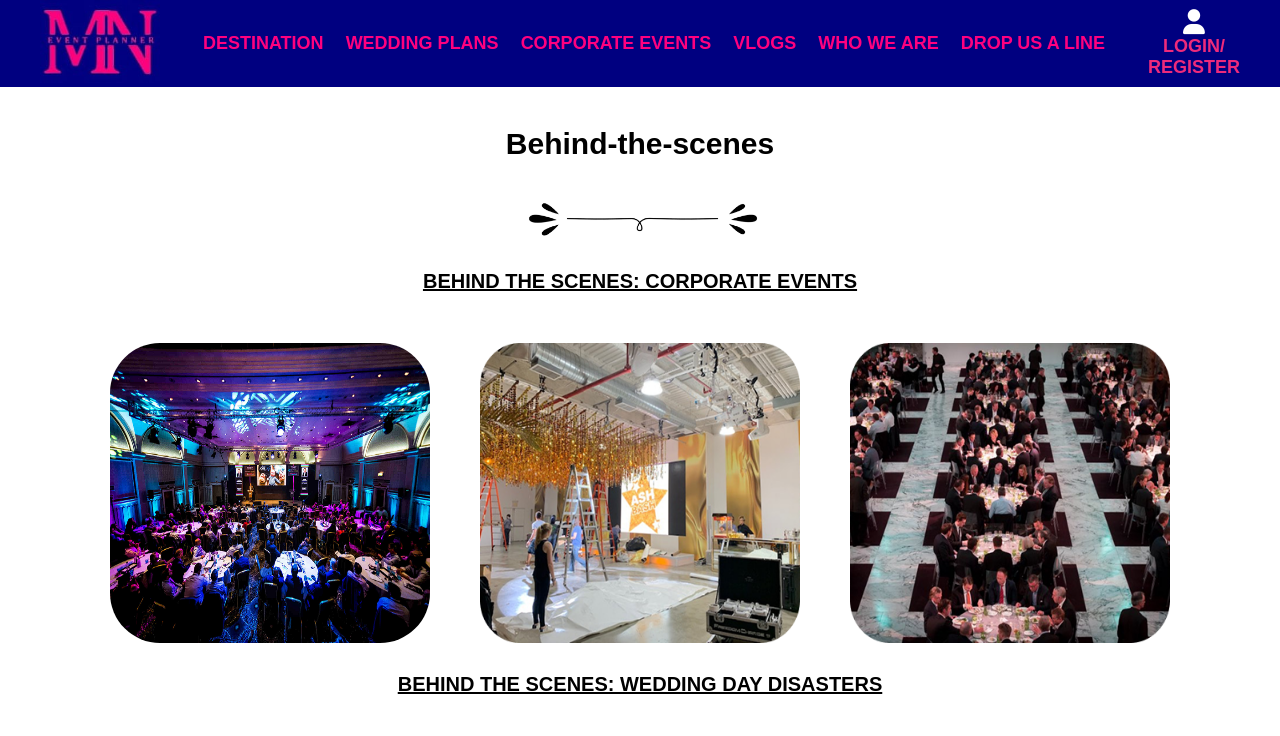
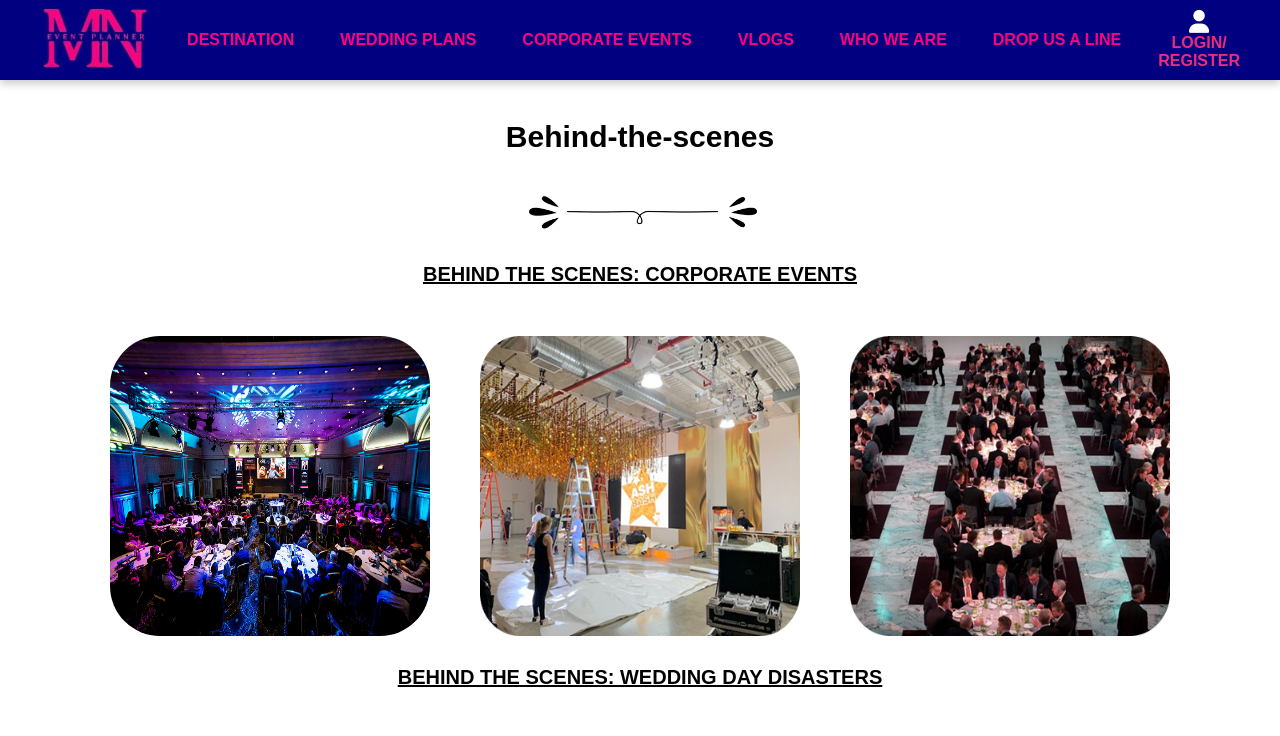
Before and after one commit to DevakiMathivarma/Event-planner, a plain HTML site: page vlogs.html in a window 1280 px wide. Shown: the top 736 px of the page. Drawn offline with nearby package versions, Linux system fonts and the light colour scheme.

Commit message:
fixed alignments

```diff
--- a/assets/css/Drop-us-a-line.css
+++ b/assets/css/Drop-us-a-line.css
@@ -4,6 +4,12 @@
     box-sizing: border-box;
 }
 /* navigation bar css */
+header{
+    position:sticky;
+    top:0;
+    z-index: 1000;
+    box-shadow: 0px 4px 8px rgba(0, 0, 0, 0.2);
+}
 nav {
     background-color: #000080;
 }
@@ -35,8 +41,8 @@ nav {
     color: #FF007F;
     font-family: sans-serif;
     font-weight: bold;
-    padding: 11px;
-    font-size: 18px;
+    padding: 23px;
+    font-size: 16px;
     text-decoration: none;
 
 }
@@ -50,17 +56,17 @@ nav {
 
 .container button {
     color: #ee2a7b;
-    font-size: 18px;
+    font-size: 16px;
     font-weight: bold;
 }
 
 .container button i {
     color: white;
-    font-size: 25px;
+    font-size: 23px;
 }
 
 .logo img {
-    width: 120px;
+    width: 110px;
 }
 
 nav .container .nav-links {
--- a/assets/css/corporateevent.css
+++ b/assets/css/corporateevent.css
@@ -2,6 +2,12 @@
     margin: 0;
     padding: 0;
     box-sizing: border-box;
+}
+header{
+    position:sticky;
+    top:0;
+    z-index: 1000;
+    box-shadow: 0px 4px 8px rgba(0, 0, 0, 0.2);
 }
 /* navigation bar css */
 nav {
@@ -35,8 +41,8 @@ nav {
     color: #FF007F;
     font-family: sans-serif;
     font-weight: bold;
-    padding: 11px;
-    font-size: 18px;
+    padding: 23px;
+    font-size: 16px;
     text-decoration: none;
 
 }
@@ -50,17 +56,17 @@ nav {
 
 .container button {
     color: #ee2a7b;
-    font-size: 18px;
+    font-size: 16px;
     font-weight: bold;
 }
 
 .container button i {
     color: white;
-    font-size: 25px;
+    font-size: 23px;
 }
 
 .logo img {
-    width: 120px;
+    width: 110px;
 
 }
 
--- a/assets/css/eventdetails.css
+++ b/assets/css/eventdetails.css
@@ -3,7 +3,12 @@
     padding: 0;
     box-sizing: border-box;
 }
-
+header{
+    position:sticky;
+    top:0;
+    z-index: 1000;
+    box-shadow: 0px 4px 8px rgba(0, 0, 0, 0.2);
+}
 nav {
     background-color: #000080;
 }
@@ -35,8 +40,8 @@ nav {
     color: #FF007F;
     font-family: sans-serif;
     font-weight: bold;
-    padding: 11px;
-    font-size: 18px;
+    padding: 23px;
+    font-size: 16px;
     text-decoration: none;
 
 }
@@ -50,17 +55,17 @@ nav {
 
 .container button {
     color: #ee2a7b;
-    font-size: 18px;
+    font-size: 16px;
     font-weight: bold;
 }
 
 .container button i {
     color: white;
-    font-size: 25px;
+    font-size: 23px;
 }
 
 .logo img {
-    width: 120px;
+    width: 110px;
 
 }
 
--- a/assets/css/index.css
+++ b/assets/css/index.css
@@ -3,9 +3,16 @@
     padding: 0;
     box-sizing: border-box;
 }
-
+header{
+    position:sticky;
+    top:0;
+    z-index: 1000;
+    box-shadow: 0px 4px 8px rgba(0, 0, 0, 0.2);
+}
 nav {
     background-color: #000080;
+    width: 100%;
+
 }
 
 .container {
--- a/assets/css/vlogs.css
+++ b/assets/css/vlogs.css
@@ -5,6 +5,12 @@
 }
 
 /* navigation bar css */
+header{
+    position:sticky;
+    top:0;
+    z-index: 1000;
+    box-shadow: 0px 4px 8px rgba(0, 0, 0, 0.2);
+}
 nav {
     background-color: #000080;
 }
@@ -36,8 +42,8 @@ nav {
     color: #FF007F;
     font-family: sans-serif;
     font-weight: bold;
-    padding: 11px;
-    font-size: 18px;
+    padding: 23px;
+    font-size: 16px;
     text-decoration: none;
 
 }
@@ -51,17 +57,17 @@ nav {
 
 .container button {
     color: #ee2a7b;
-    font-size: 18px;
+    font-size: 16px;
     font-weight: bold;
 }
 
 .container button i {
     color: white;
-    font-size: 25px;
+    font-size: 23px;
 }
 
 .logo img {
-    width: 120px;
+    width: 110px;
 
 }
 
--- a/assets/css/weddingplans.css
+++ b/assets/css/weddingplans.css
@@ -4,6 +4,12 @@
     box-sizing: border-box;
 }
 /* navigation bar css */
+header{
+    position:sticky;
+    top:0;
+    z-index: 1000;
+    box-shadow: 0px 4px 8px rgba(0, 0, 0, 0.2);
+}
 nav {
     background-color: #000080;
 }
@@ -35,8 +41,8 @@ nav {
     color: #FF007F;
     font-family: sans-serif;
     font-weight: bold;
-    padding: 11px;
-    font-size: 18px;
+    padding: 23px;
+    font-size: 16px;
     text-decoration: none;
 
 }
@@ -50,17 +56,17 @@ nav {
 
 .container button {
     color: #ee2a7b;
-    font-size: 18px;
+    font-size: 16px;
     font-weight: bold;
 }
 
 .container button i {
     color: white;
-    font-size: 25px;
+    font-size: 23px;
 }
 
 .logo img {
-    width: 120px;
+    width: 110px;
 }
 
 nav .container .nav-links {
--- a/assets/css/who-we-are.css
+++ b/assets/css/who-we-are.css
@@ -4,6 +4,12 @@
     box-sizing: border-box;
 }
 /* navigation bar css */
+header{
+    position:sticky;
+    top:0;
+    z-index: 1000;
+    box-shadow: 0px 4px 8px rgba(0, 0, 0, 0.2);
+}
 nav {
     background-color: #000080;
 }
@@ -35,8 +41,8 @@ nav {
     color: #FF007F;
     font-family: sans-serif;
     font-weight: bold;
-    padding: 11px;
-    font-size: 18px;
+    padding: 23px;
+    font-size: 16px;
     text-decoration: none;
 
 }
@@ -50,17 +56,17 @@ nav {
 
 .container button {
     color: #ee2a7b;
-    font-size: 18px;
+    font-size: 16px;
     font-weight: bold;
 }
 
 .container button i {
     color: white;
-    font-size: 25px;
+    font-size: 23px;
 }
 
 .logo img {
-    width: 120px;
+    width: 110px;
 }
 
 nav .container .nav-links {
```
